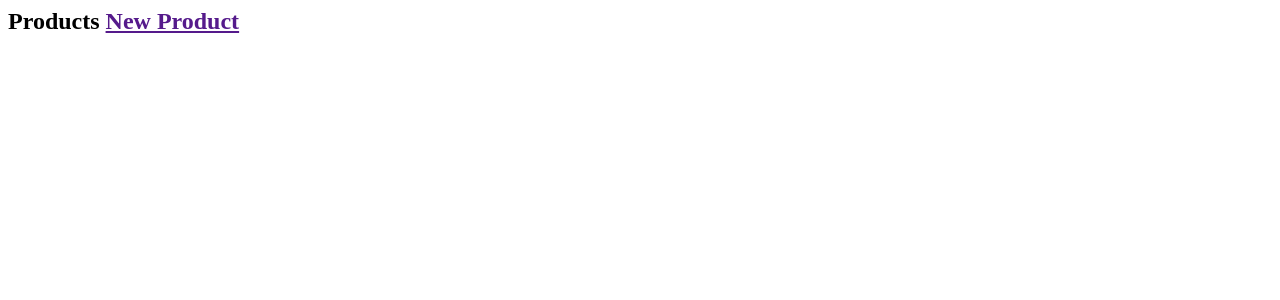
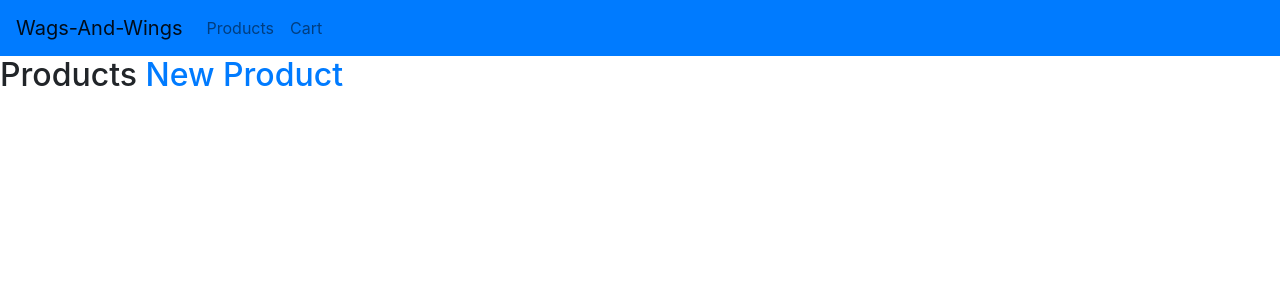
Before and after one commit to Cathy347Le/MangoDjango, a Django app: page / in a window 1280 px wide. Shown: the top 300 px of the page. Run offline with Django 3.2, Linux system fonts and the light colour scheme; data that the repository does not hold is empty; some libraries are stand-ins or nearby versions.

Commit message:
added styling

```diff
--- /dev/null
+++ b/mango/static/css/mango.css
@@ -0,0 +1,5 @@
+.container-card {
+  display: flex;
+  flex-direction: row;
+  flex-wrap: wrap;
+}
--- /dev/null
+++ b/mango/templates/mango/base.html
@@ -0,0 +1,59 @@
+{% load staticfiles %}
+<html>
+  <head>
+    <title>Wags-And-Wings</title>
+    <link rel="stylesheet" href="{% static 'css/mango.css' %}" />
+    <link
+      rel="stylesheet"
+      href="https://stackpath.bootstrapcdn.com/bootstrap/4.3.1/css/bootstrap.min.css"
+      integrity="sha384-ggOyR0iXCbMQv3Xipma34MD+dH/1fQ784/j6cY/iJTQUOhcWr7x9JvoRxT2MZw1T"
+      crossorigin="anonymous"
+    />
+  </head>
+  <body>
+    <div>
+      <nav class="navbar navbar-expand-lg navbar-light bg-primary">
+        <a class="navbar-brand" href="/">Wags-And-Wings</a>
+        <button
+          class="navbar-toggler"
+          type="button"
+          data-toggle="collapse"
+          data-target="#navbarText"
+          aria-controls="navbarText"
+          aria-expanded="false"
+          aria-label="Toggle navigation"
+        >
+          <span class="navbar-toggler-icon"></span>
+        </button>
+        <div class="collapse navbar-collapse" id="navbarText">
+          <ul class="navbar-nav mr-auto">
+            <li class="nav-item">
+              <a class="nav-link" href="/">Products</a>
+            </li>
+            <li class="nav-item">
+              <a class="nav-link" href="/cart">Cart</a>
+            </li>
+          </ul>
+        </div>
+      </nav>
+      <main>
+        {% block content %} {% endblock %}
+      </main>
+    </div>
+    <script
+      src="https://code.jquery.com/jquery-3.3.1.slim.min.js"
+      integrity="sha384-q8i/X+965DzO0rT7abK41JStQIAqVgRVzpbzo5smXKp4YfRvH+8abtTE1Pi6jizo"
+      crossorigin="anonymous"
+    ></script>
+    <script
+      src="https://cdnjs.cloudflare.com/ajax/libs/popper.js/1.14.7/umd/popper.min.js"
+      integrity="sha384-UO2eT0CpHqdSJQ6hJty5KVphtPhzWj9WO1clHTMGa3JDZwrnQq4sF86dIHNDz0W1"
+      crossorigin="anonymous"
+    ></script>
+    <script
+      src="https://stackpath.bootstrapcdn.com/bootstrap/4.3.1/js/bootstrap.min.js"
+      integrity="sha384-JjSmVgyd0p3pXB1rRibZUAYoIIy6OrQ6VrjIEaFf/nJGzIxFDsf4x0xIM+B07jRM"
+      crossorigin="anonymous"
+    ></script>
+  </body>
+</html>
--- a/mango/templates/mango/product_list.html
+++ b/mango/templates/mango/product_list.html
@@ -1,15 +1,23 @@
+{% extends 'mango/base.html' %} {% block content %}
 <h2>Products <a href="">New Product</a></h2>
+<div class="container-card">
+  {% for product in products %}
+  <div class="card m-3">
+    <img class="card-img-top" src="{{ product.product_image }}" alt="dog toy" />
+    <div class="card-body">
       <ul>
-  {% for product in products %}
         <li>
           <a href="">
             {{ product.name }}
           </a>
           <p>
             {{ product.description }}
-      {{ product.product_image }}
             ${{ product.price }}
           </p>
         </li>
+      </ul>
+    </div>
+  </div>
   {% endfor %}
-</ul>
+</div>
+{% endblock %}
```
Also changed, not shown: mango/templates/mango/cart_detail.html (added), mango/templates/mango/product_detail.html (added). Lines whose indentation alone changed are shown as unchanged.
